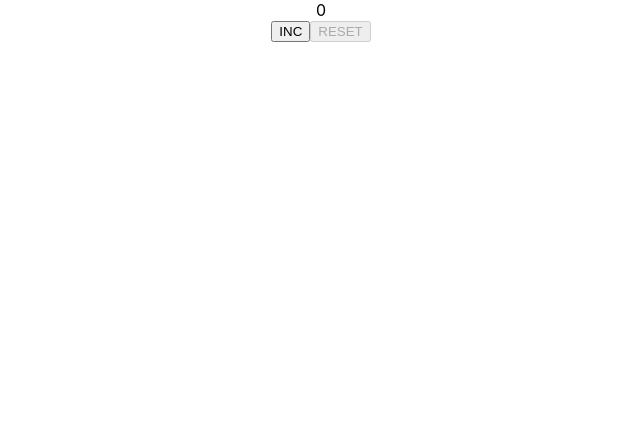
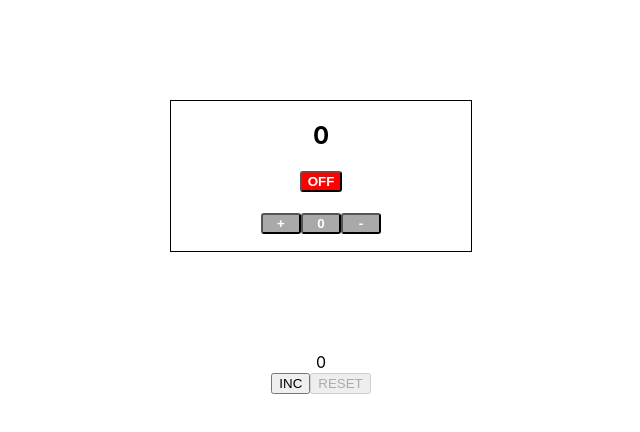
Before and after one commit to vovitolog/counter, a React (Create React App) app: page / in a window 1280 px wide. Shown: the top 432 px of the page, without its empty margins (319-959 px from the left). Built offline with nearby package versions, Linux system fonts and the light colour scheme.

Commit message:
add TestCounter component

```diff
--- a/src/App.tsx
+++ b/src/App.tsx
@@ -1,5 +1,6 @@
 import React, {useState} from 'react';
 import './App.css';
+import {TestCounter} from "./components/TestCounter";
 
 function App() {
     const [count, setCount] = useState(0);
@@ -11,6 +12,7 @@ function App() {
     }
     return (
         <div className="App">
+            <TestCounter/>
             <div>
                 {count}
             </div>
--- /dev/null
+++ b/src/components/TestCounter.tsx
@@ -0,0 +1,60 @@
+import React, {useState, useReducer, useEffect} from 'react';
+import ReactDOM from 'react-dom';
+import '../index.css';
+
+const changeCounter = (state: number, action: any): number => {
+    switch (action.type) {
+        case "INC_VALUE":
+            return state + 1
+        case "RESET":
+            return 0
+        case "DEC_VALUE":
+            return state - 1
+        default:
+            return state
+    }
+}
+
+export function TestCounter() {
+    const [value, setValue] = useReducer(changeCounter, 0)
+    const [isCounter, setIsCounter] = useState(true)
+    const commonStyles: React.CSSProperties = {
+        border: "1px solid black",
+        margin: "100px auto",
+        width: "300px",
+        height: "150px",
+        textAlign: "center",
+    }
+    const btnStyles: React.CSSProperties = {
+        color: "white",
+        fontWeight: "bold",
+        backgroundColor: "darkgray",
+        borderRadius: "3px",
+        minWidth: "40px"
+    }
+
+    return (
+        <div style={commonStyles}>{
+            isCounter
+                ? <div >
+                    <div style={{marginBottom: "20px"}}>
+                        <h2>{value}</h2>
+                        <button
+                            style={{...btnStyles, backgroundColor: "red"}}
+                            onClick={() => setIsCounter(false)}>OFF</button>
+                    </div>
+                    <button style={btnStyles} onClick={() => setValue({type: "INC_VALUE"})}>+</button>
+                    <button style={btnStyles} onClick={() => setValue({type: "RESET"})}>0</button>
+                    <button style={btnStyles} onClick={() => setValue({type: "DEC_VALUE"})}>-</button>
+
+                </div>
+                : <div style={{textAlign: "center"}}>
+                    <h2>Counter not working</h2>
+                    <button
+                        style={{...btnStyles, backgroundColor: "green"}}
+                        onClick={() => setIsCounter(true)}>ON</button>
+                </div>
+        }
+        </div>
+    )
+}
```
